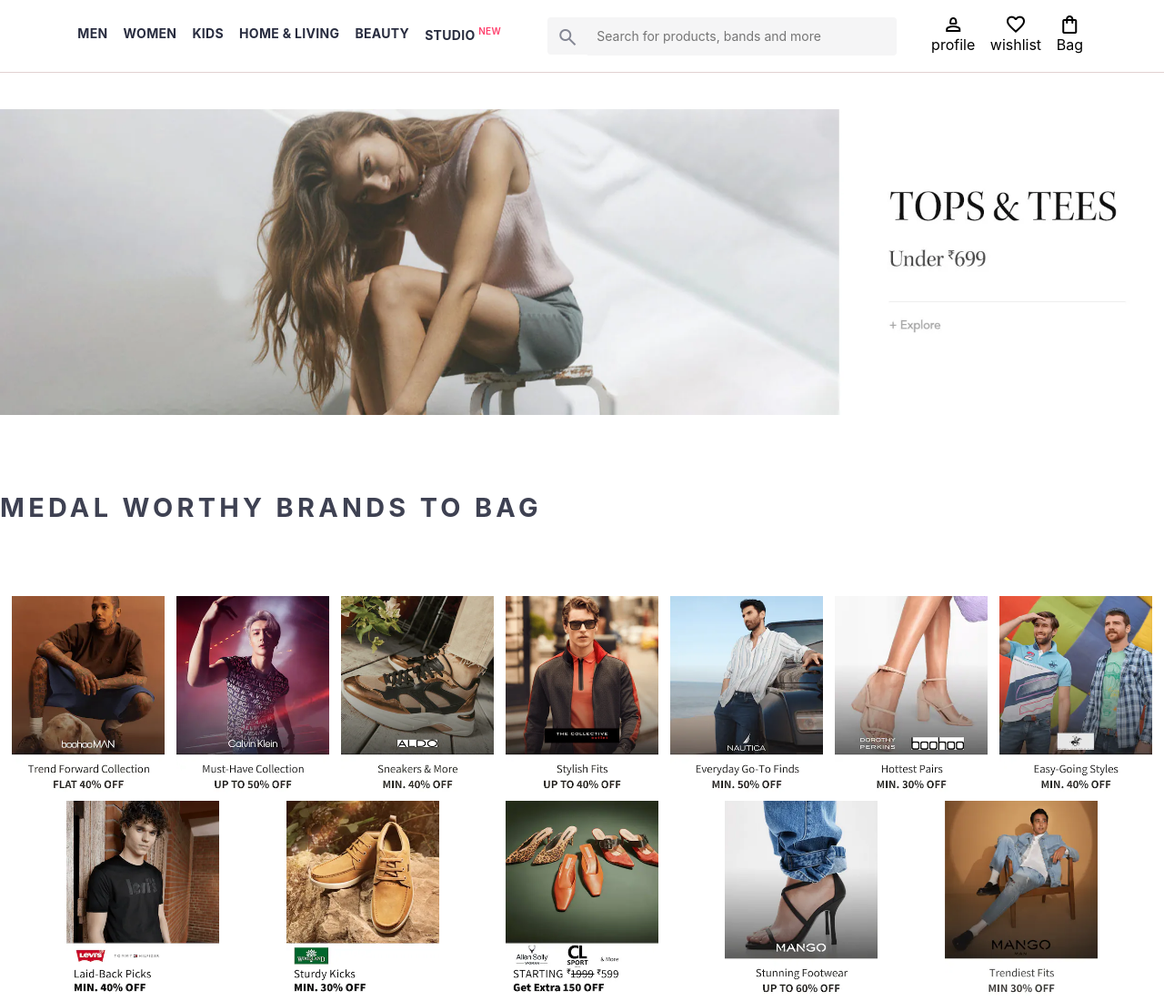
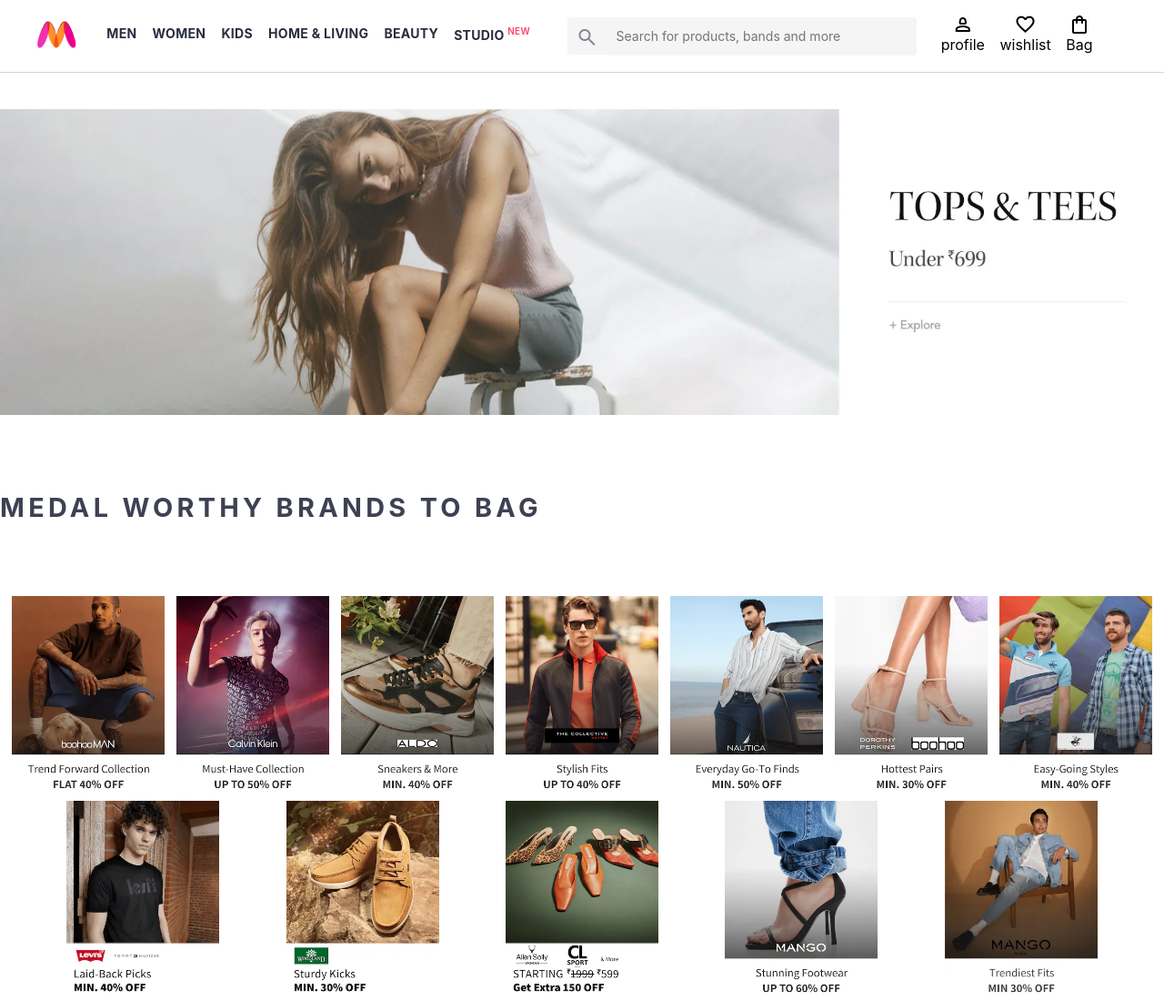
Before and after one commit to bhupesh0047/project, a plain HTML site: page index.html in a window 1280 px wide. Shown: the top 1100 px of the page at 91% size. Drawn offline with nearby package versions, Linux system fonts and the light colour scheme; files whose address does not match are found by name.

Commit message:
Update index.html

```diff
--- a/index.html
+++ b/index.html
@@ -9,7 +9,7 @@
 <body>
     <header>
         <div class="logo-container">
-            <a href="#"><img id="logo" src="images/myntra_logo.webp" alt=""></a>
+            <a href="#"><img id="logo" src="myntra_logo.webp" alt=""></a>
         </div>
         <nav class="nav-bar">
             <a href="#">men</a>
```
